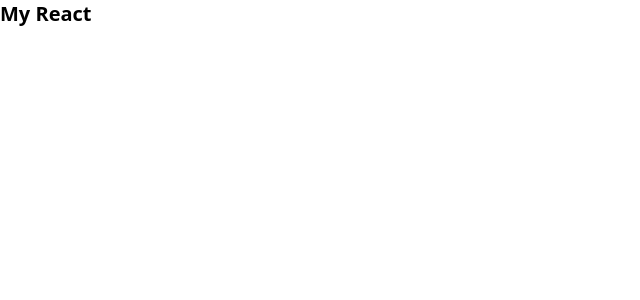
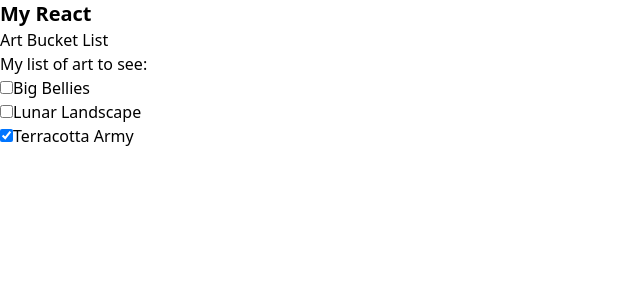
Before and after one commit to appl4e/myreact, a React (Vite) app: page / in a window 1280 px wide. Shown: the top 300 px of the page, without its empty margins (0-640 px from the left). Built offline with nearby package versions, Linux system fonts and the light colour scheme.

Commit message:
updating array example from react.dev

```diff
--- a/src/App.tsx
+++ b/src/App.tsx
@@ -1,11 +1,34 @@
 import { useState } from "react";
+import ItemList from "./components/ItemList";
+
+const initialList = [
+	{ id: 0, title: "Big Bellies", seen: false },
+	{ id: 1, title: "Lunar Landscape", seen: false },
+	{ id: 2, title: "Terracotta Army", seen: true },
+];
 
 function App() {
-	const [count, setCount] = useState(0);
+	const [list, setList] = useState(initialList);
+
+	const handleItemCheck = (id: number, checked: boolean) => {
+		setList(
+			list.map((item) => {
+				if (item.id == id) {
+					return { ...item, seen: checked };
+				} else {
+					return item;
+				}
+			})
+		);
+	};
 
 	return (
 		<>
 			<h1 className="text-xl font-bold">My React</h1>
+			<h2>Art Bucket List</h2>
+			<h3>My list of art to see:</h3>
+
+			<ItemList list={list} onCheck={handleItemCheck} />
 		</>
 	);
 }
--- /dev/null
+++ b/src/components/ItemList.tsx
@@ -0,0 +1,33 @@
+interface Artworks {
+	id: number;
+	title: string;
+	seen: boolean;
+}
+interface Prop {
+	list: Artworks[];
+	onCheck: (id: number, checked: boolean) => void;
+}
+
+const ItemList = ({ list, onCheck }: Prop) => {
+	return (
+		<>
+			<ul>
+				{list?.map((item, index) => (
+					<li key={index}>
+						<input
+							type="checkbox"
+							id={"_" + item.id}
+							checked={item.seen}
+							onChange={(e) => {
+								onCheck(item.id, e.target.checked);
+							}}
+						/>
+						<label htmlFor={"_" + item.id}>{item.title}</label>
+					</li>
+				))}
+			</ul>
+		</>
+	);
+};
+
+export default ItemList;
```
